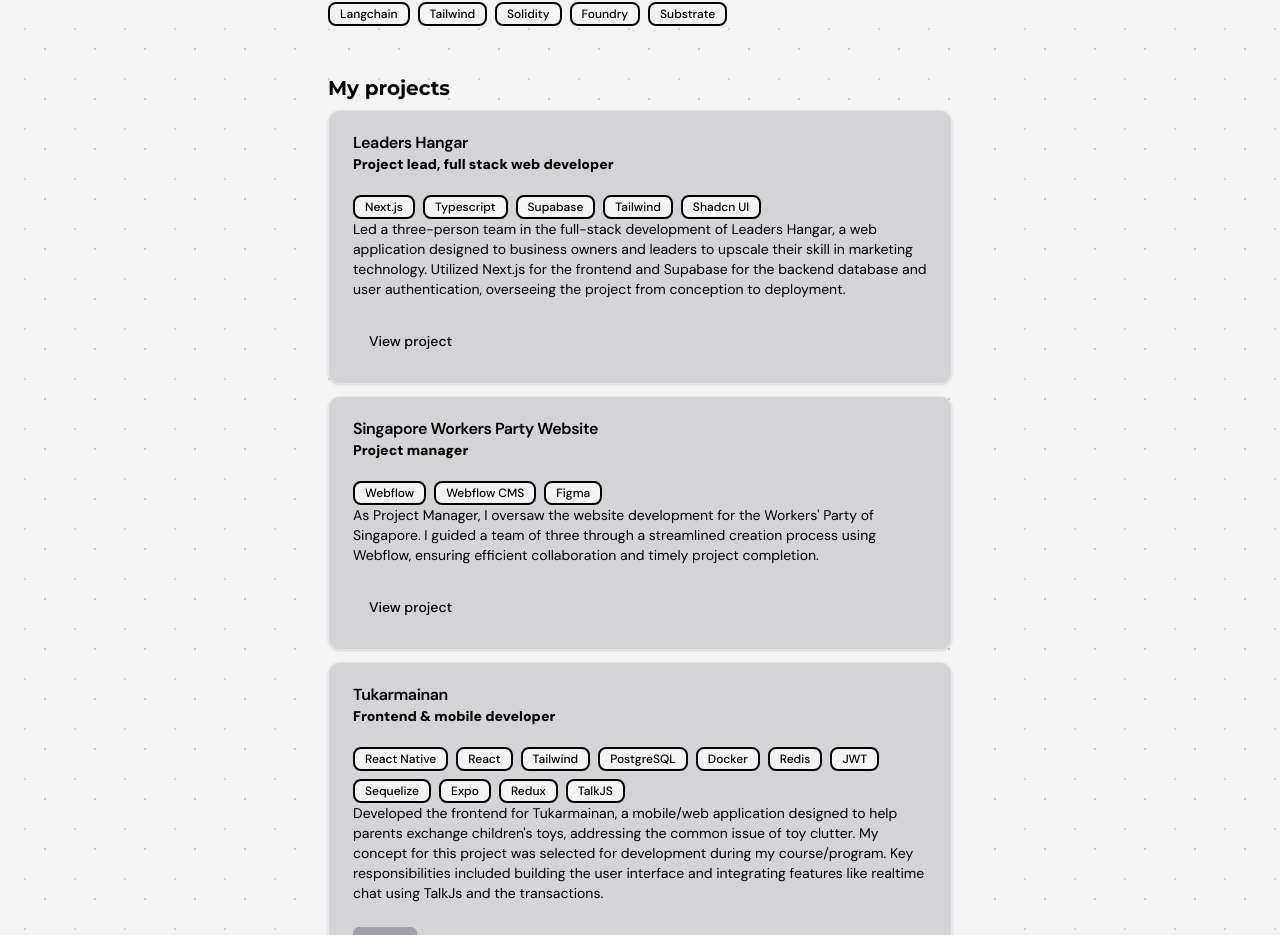
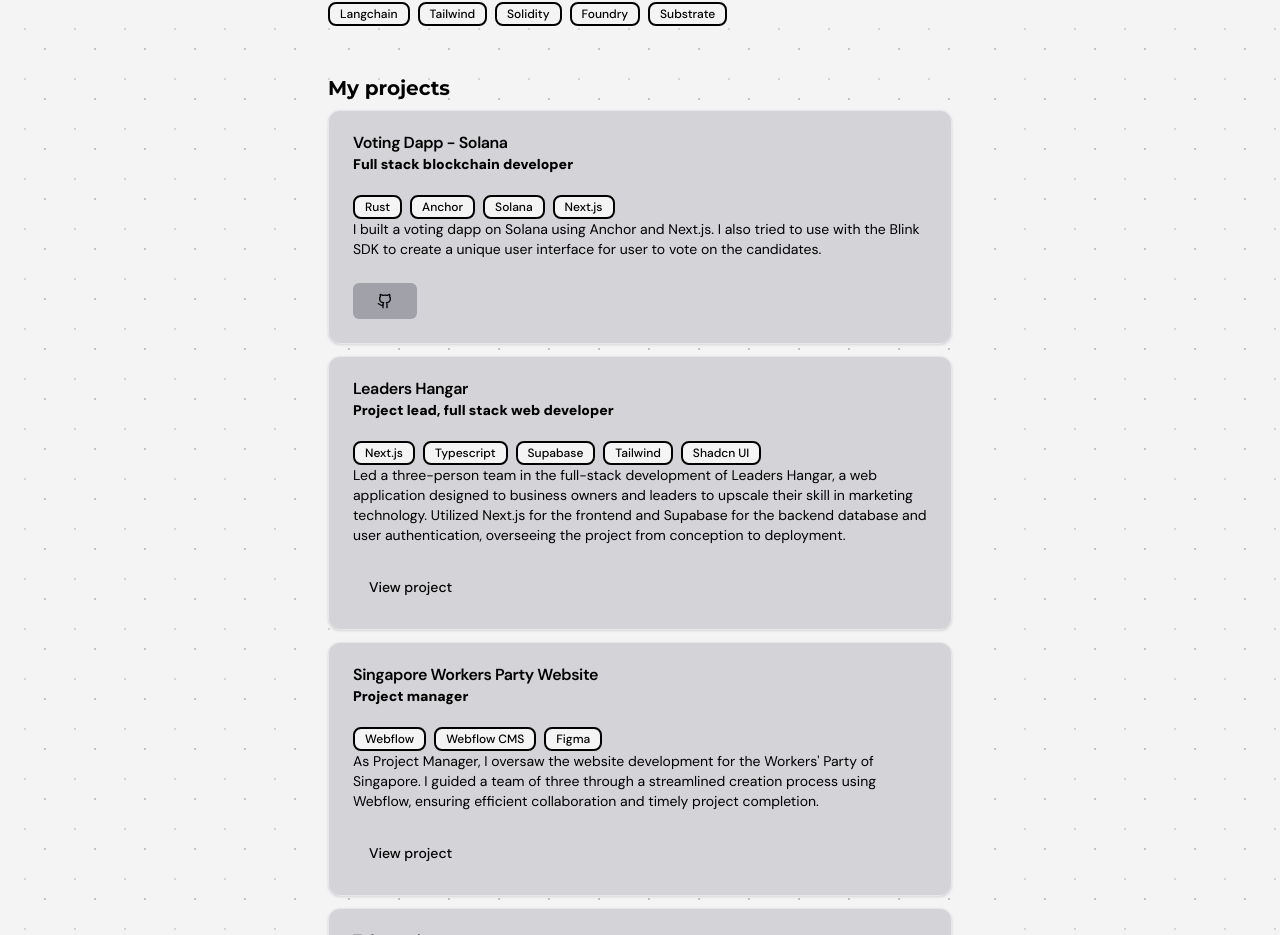
Before and after one commit to michaelRoring/portfolio, a Next.js app: page / in a window 1280 px wide. Shown: the part 1346-2281 px from the top of the page. Built offline with nearby package versions, Linux system fonts and the light colour scheme.

Commit message:
feat: add project

```diff
--- a/src/components/Certification.tsx
+++ b/src/components/Certification.tsx
@@ -10,6 +10,7 @@
   CardTitle,
 } from "@/components/ui/card";
 import { Label } from "@/components/ui/label";
+import { MoveUpRight } from "lucide-react";
 import { useRouter } from "next/navigation";
 
 export default function Certification() {
--- a/src/components/Hero.tsx
+++ b/src/components/Hero.tsx
@@ -12,7 +12,6 @@
         <img
           src="/images/profile.png"
           alt="Michael"
-          // className="w-36 h-36 bg-black rounded-2xl border-2 border-black"
           className="rounded-3xl border-2 border-b-8 border-r-8 border-border  shadow-shadow w-36 h-36 object-cover"
         />
       </div>
--- a/src/components/Projects.tsx
+++ b/src/components/Projects.tsx
@@ -23,6 +23,14 @@
 
 export default function Projects() {
   const projectList = [
+    {
+      projectName: "Voting Dapp - Solana",
+      role: "Full stack blockchain developer",
+      stacks: ["Rust", "Anchor", "Solana", "Next.js"],
+      description:
+        "I built a voting dapp on Solana using Anchor and Next.js. I also tried to use with the Blink SDK to create a unique user interface for user to vote on the candidates.",
+      github: "https://github.com/michaelRoring/voting-dapp-solana",
+    },
     {
       projectName: "Leaders Hangar",
       role: "Project lead, full stack web developer",
```
